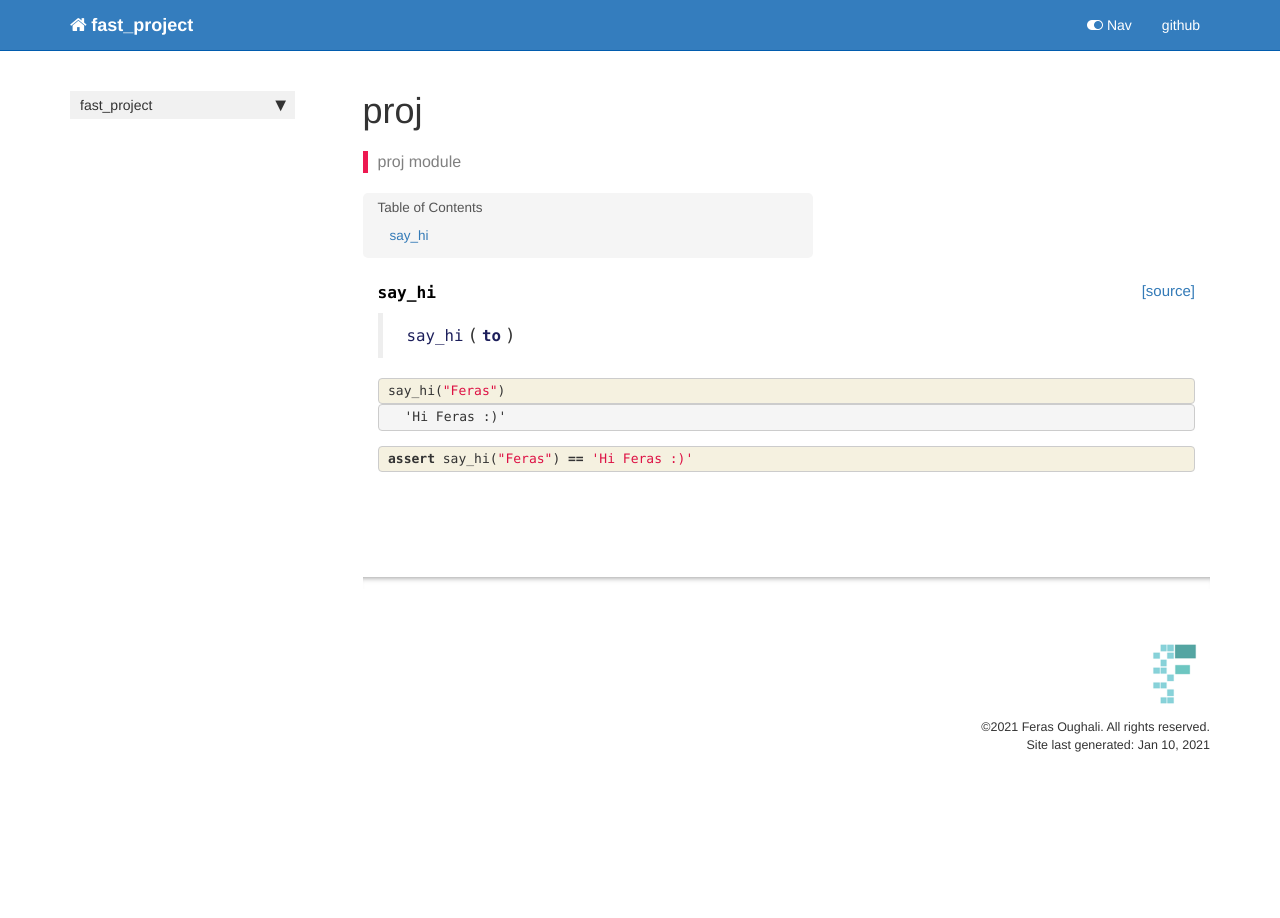
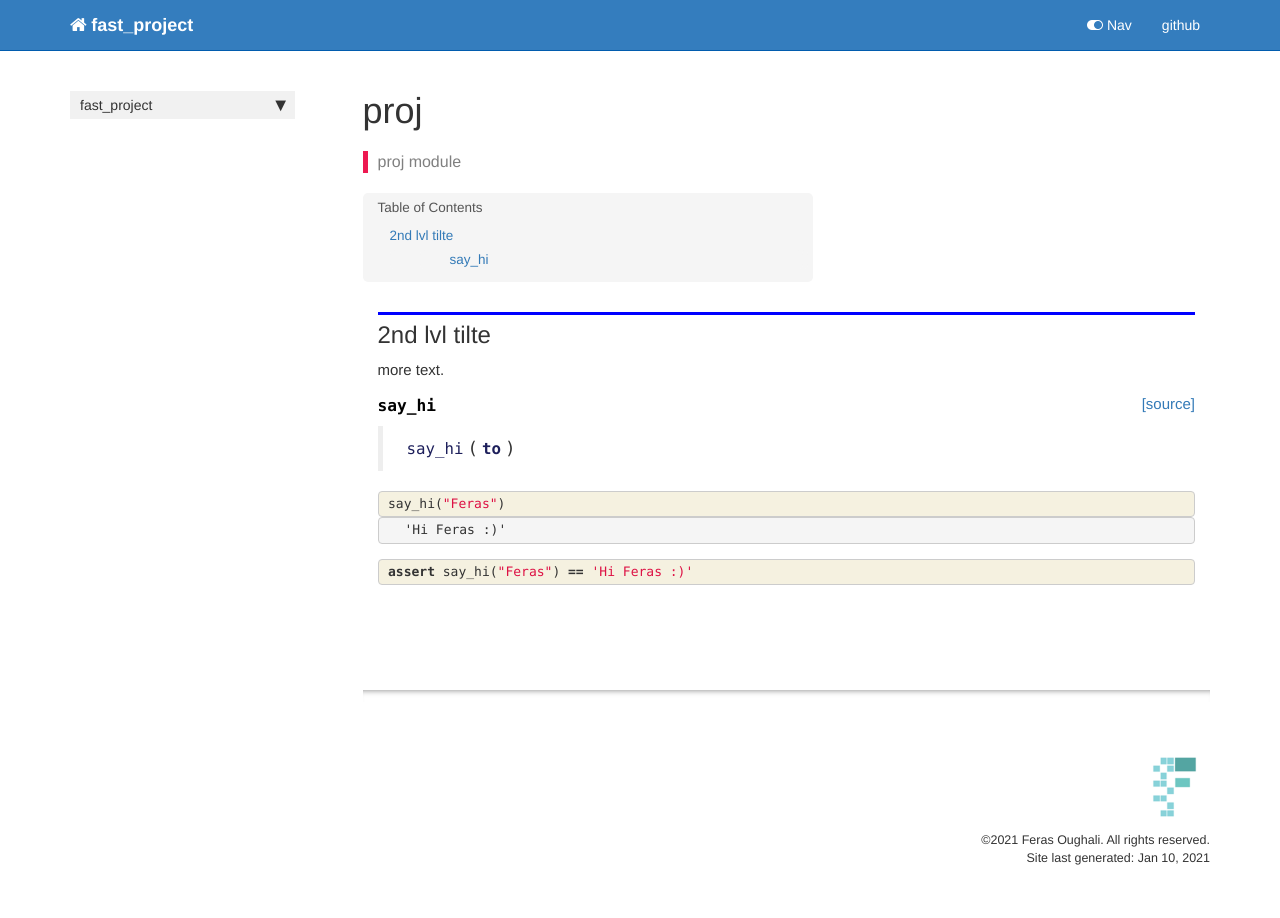
Before and after one commit to feras-oughali/fast_project, a Jekyll site: the page built from docs/proj.html, in a window 1280 px wide. Built offline with Jekyll 4.4.1, drawn with Linux system fonts in a browser that asks for light colours; nearby versions of some CDN libraries; comment, search, counter and statistics services are not loaded.

```diff
--- a/docs/proj.html
+++ b/docs/proj.html
@@ -29,6 +29,19 @@ nb_path: "01_proj.ipynb"
 </div>
     {% endraw %}
 
+<div class="cell border-box-sizing text_cell rendered"><div class="inner_cell">
+<div class="text_cell_render border-box-sizing rendered_html">
+<h2 id="2nd-lvl-tilte">2nd lvl tilte<a class="anchor-link" href="#2nd-lvl-tilte"> </a></h2>
+</div>
+</div>
+</div>
+<div class="cell border-box-sizing text_cell rendered"><div class="inner_cell">
+<div class="text_cell_render border-box-sizing rendered_html">
+<p>more text.</p>
+
+</div>
+</div>
+</div>
     {% raw %}
 
 <div class="cell border-box-sizing code_cell rendered">
```
Also changed, not shown: docs/core.html (+7 -0 lines), 2 other files.
